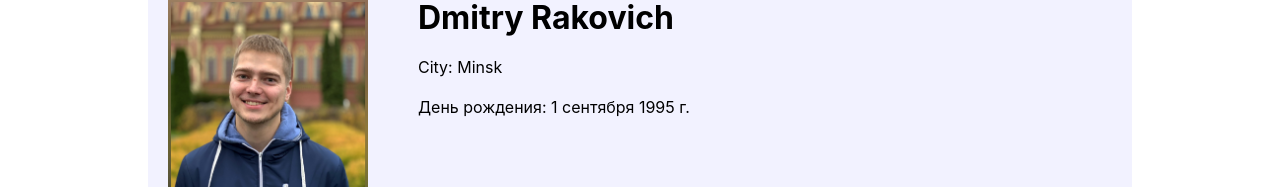
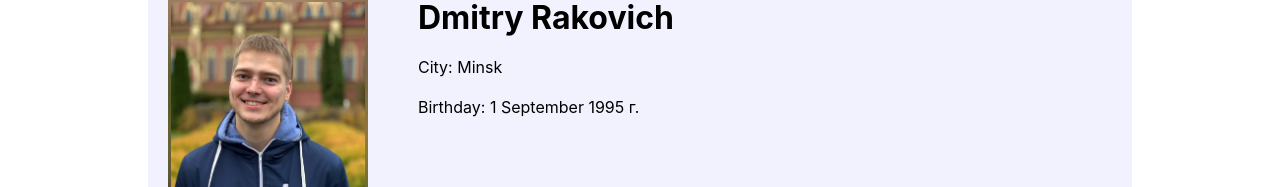
Before and after one commit to dmitry-rakovich/social-network, a React (Create React App) app: page /profile in a window 1280 px wide. Shown: the part 142-329 px from the top of the page. Built offline with nearby package versions, Linux system fonts and the light colour scheme.

Commit message:
refactor

```diff
--- a/public/index.html
+++ b/public/index.html
@@ -24,10 +24,9 @@
       work correctly both with client-side routing and a non-root public URL.
       Learn how to configure a non-root public URL by running `npm run build`.
     -->
-    <title>React App</title>
+    <title>Social Network React</title>
   </head>
   <body>
-    <noscript>You need to enable JavaScript to run this app.</noscript>
     <div id="root"></div>
     <!--
       This HTML file is a template.
--- a/src/components/Profile/Profile.jsx
+++ b/src/components/Profile/Profile.jsx
@@ -9,7 +9,7 @@ const Profile = () => {
         <div className={style.info}>
             <h1>Dmitry Rakovich</h1>
             <p>City: Minsk</p>
-            <p>День рождения: 1 сентября 1995 г.</p>
+            <p>Birthday: 1 September 1995 г.</p>
         </div>
     </div>
     </div>
```
